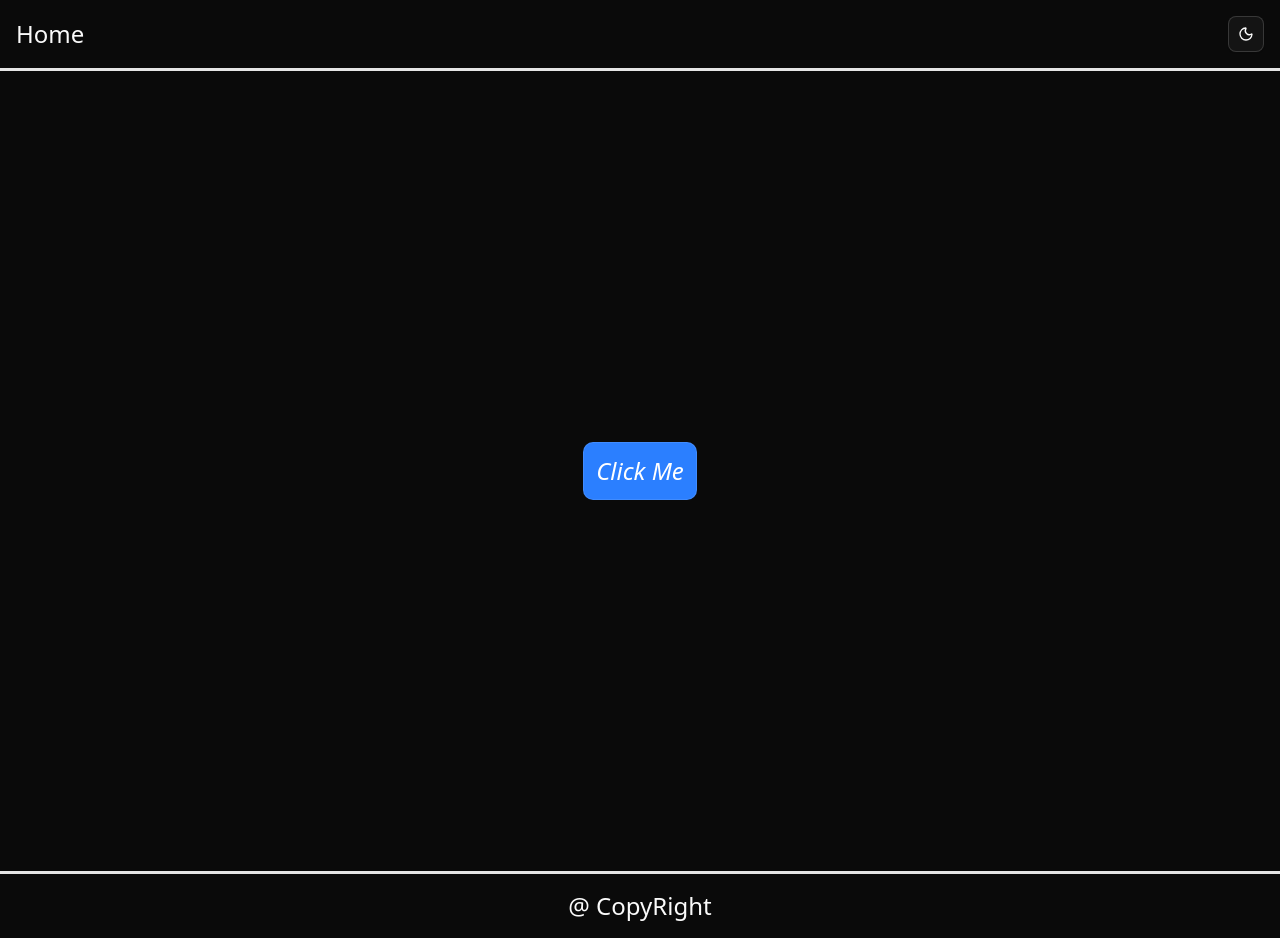
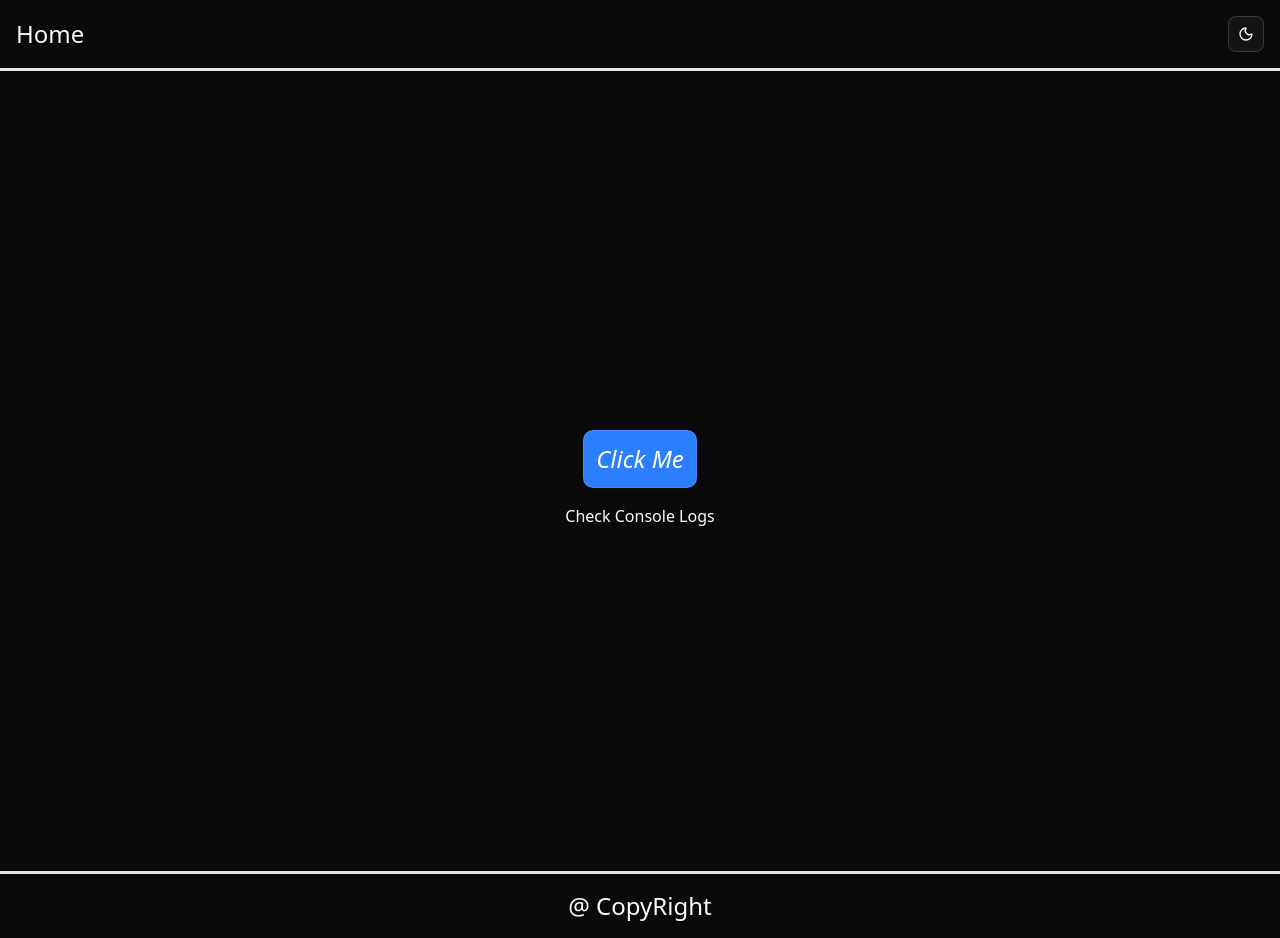
Before and after one commit to rjv01/typescript-tutorials, a React (Vite) app in the folder miniProjects/typeScriptMiniProject/: page /buttons in a window 1280 px wide. Built offline with nearby package versions, Linux system fonts and the light colour scheme.

Commit message:
learning event1

```diff
--- a/miniProjects/typeScriptMiniProject/src/components/Buttons.tsx
+++ b/miniProjects/typeScriptMiniProject/src/components/Buttons.tsx
@@ -15,6 +15,7 @@ export default function Buttons(props:ButtonsProps) {
                     className="border p-3 text-2xl italic cursor-pointer duration-150 bg-blue-500 text-white rounded-lg hover:bg-blue-700 m-4">
                     Click Me
                 </button>
+                <p>Check Console Logs</p>
                 <p>{showEvent}</p>
         </div>
     )
```
